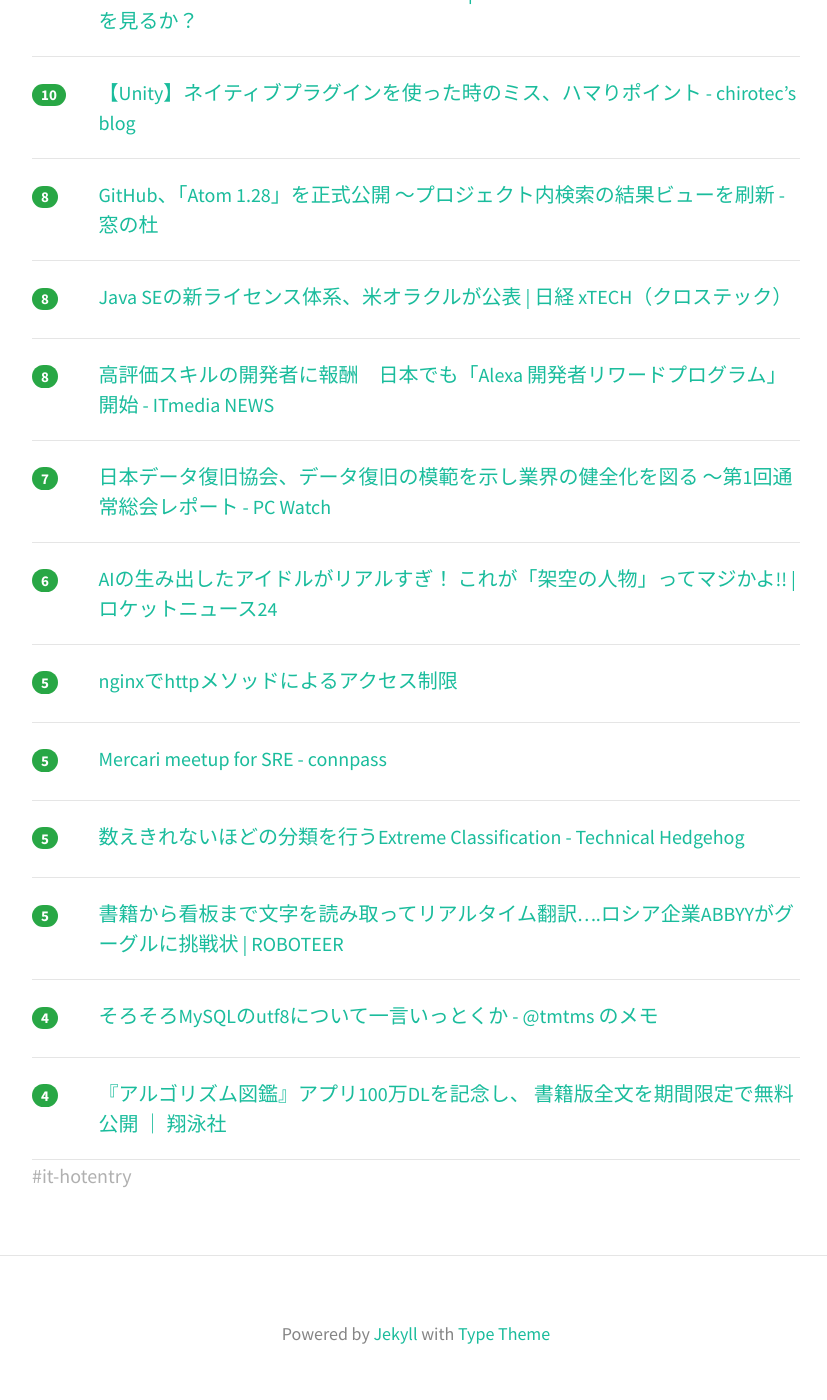
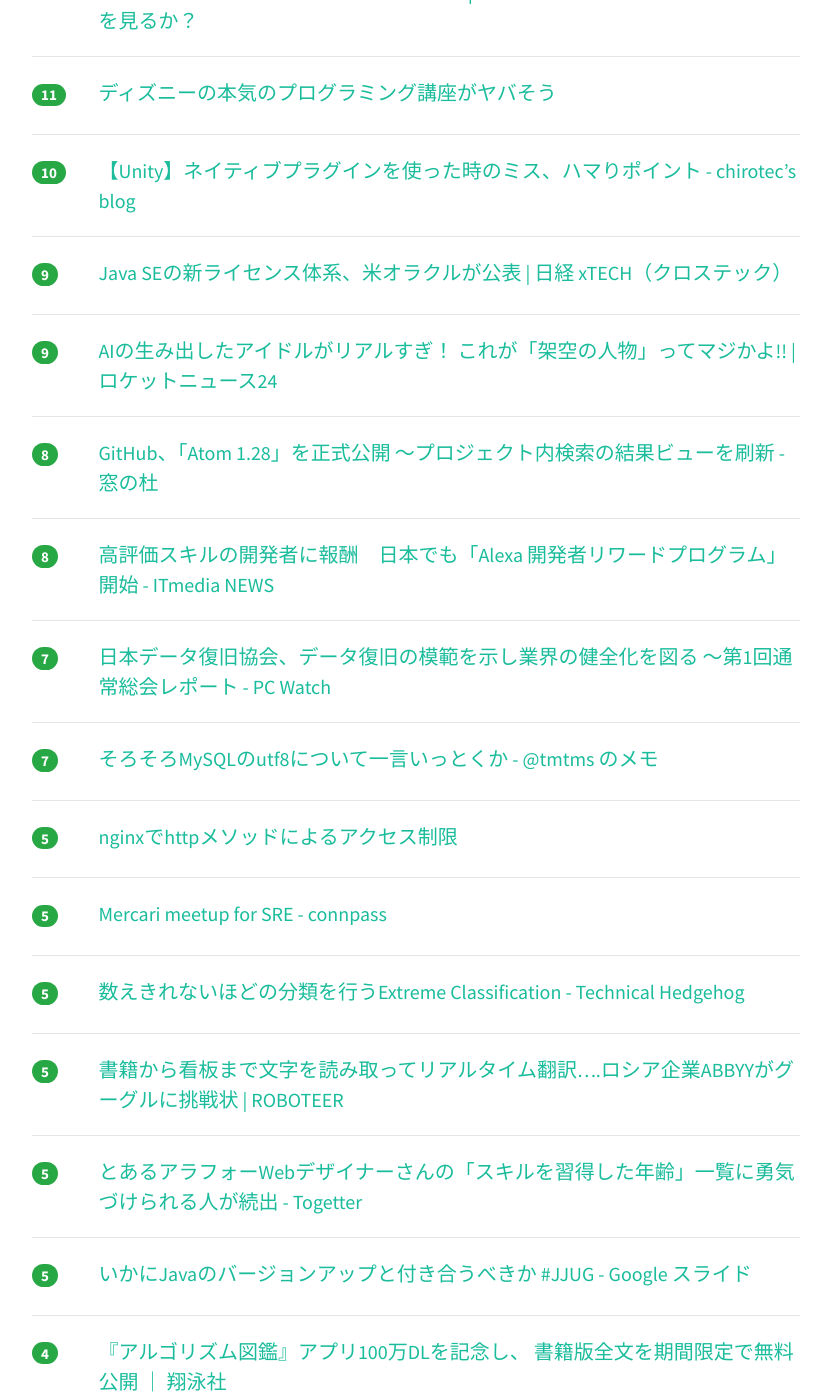
Before and after one commit to yatta47/hatena-matome-site, a Jekyll site: the page built from _posts/2018-06-23-hatena.md, in a window 1280 px wide and 1400 px high, scrolled down 706 px. Shown: the whole window, without its empty margins (224-1051 px from the left). Built offline with Jekyll 4.4.1, drawn with Linux system fonts in a browser that asks for light colours; nearby versions of some CDN libraries; some of the changed text lies outside the part shown.

Commit message:
Updated 2018-06-23

```diff
--- a/_posts/2018-06-23-hatena.md
+++ b/_posts/2018-06-23-hatena.md
@@ -1,13 +1,13 @@
 ---
 layout: post
 title:  "2018-06-23 はてぶIT"
-date:   2018-06-23 07:02:07
+date:   2018-06-23 08:01:02
 tags: [it-hotentry]
 ---
-16 件のデータあり
+20 件のデータあり
 
 <hr><div class="row">
-<div class="col-1"><span class="badge badge-pill badge-success h2">33</span></div>
+<div class="col-1"><span class="badge badge-pill badge-success h2">35</span></div>
 <div class="col-11"><a href='https://qiita.com/putan/items/d4e5fb95a110c1b0ff96' target='_blank'>ドメインモデルをコードへ落とす 〜あなたのクラスは、どこから？〜</a></div>
 </div>
 <hr>
@@ -22,8 +22,13 @@ tags: [it-hotentry]
 </div>
 <hr>
 <div class="row">
-<div class="col-1"><span class="badge badge-pill badge-success h2">15</span></div>
+<div class="col-1"><span class="badge badge-pill badge-success h2">16</span></div>
 <div class="col-11"><a href='http://ai-topics.com/amazon-echo-spot-reservation/' target='_blank'>Echo Spot：スマートスピーカーの「画面つき革命」あれはAmazonのE★スポット！ エコースポットのトピックスあり！ │ 【AI】人工知能ムスメは独身男の夢を見るか？</a></div>
+</div>
+<hr>
+<div class="row">
+<div class="col-1"><span class="badge badge-pill badge-success h2">11</span></div>
+<div class="col-11"><a href='https://anond.hatelabo.jp/20180622070415' target='_blank'>ディズニーの本気のプログラミング講座がヤバそう</a></div>
 </div>
 <hr>
 <div class="row">
@@ -32,13 +37,18 @@ tags: [it-hotentry]
 </div>
 <hr>
 <div class="row">
-<div class="col-1"><span class="badge badge-pill badge-success h2">8</span></div>
-<div class="col-11"><a href='https://forest.watch.impress.co.jp/docs/news/1129023.html' target='_blank'>GitHub、「Atom 1.28」を正式公開 ～プロジェクト内検索の結果ビューを刷新 - 窓の杜</a></div>
+<div class="col-1"><span class="badge badge-pill badge-success h2">9</span></div>
+<div class="col-11"><a href='http://tech.nikkeibp.co.jp/atcl/nxt/news/18/01697/' target='_blank'>Java SEの新ライセンス体系、米オラクルが公表 | 日経 xTECH（クロステック）</a></div>
+</div>
+<hr>
+<div class="row">
+<div class="col-1"><span class="badge badge-pill badge-success h2">9</span></div>
+<div class="col-11"><a href='https://rocketnews24.com/2018/06/22/1081315/' target='_blank'>AIの生み出したアイドルがリアルすぎ！ これが「架空の人物」ってマジかよ!! | ロケットニュース24</a></div>
 </div>
 <hr>
 <div class="row">
 <div class="col-1"><span class="badge badge-pill badge-success h2">8</span></div>
-<div class="col-11"><a href='http://tech.nikkeibp.co.jp/atcl/nxt/news/18/01697/' target='_blank'>Java SEの新ライセンス体系、米オラクルが公表 | 日経 xTECH（クロステック）</a></div>
+<div class="col-11"><a href='https://forest.watch.impress.co.jp/docs/news/1129023.html' target='_blank'>GitHub、「Atom 1.28」を正式公開 ～プロジェクト内検索の結果ビューを刷新 - 窓の杜</a></div>
 </div>
 <hr>
 <div class="row">
@@ -52,8 +62,8 @@ tags: [it-hotentry]
 </div>
 <hr>
 <div class="row">
-<div class="col-1"><span class="badge badge-pill badge-success h2">6</span></div>
-<div class="col-11"><a href='https://rocketnews24.com/2018/06/22/1081315/' target='_blank'>AIの生み出したアイドルがリアルすぎ！ これが「架空の人物」ってマジかよ!! | ロケットニュース24</a></div>
+<div class="col-1"><span class="badge badge-pill badge-success h2">7</span></div>
+<div class="col-11"><a href='https://tmtms.hatenablog.com/entry/201806/mysql-utf8' target='_blank'>そろそろMySQLのutf8について一言いっとくか - @tmtms のメモ</a></div>
 </div>
 <hr>
 <div class="row">
@@ -77,8 +87,13 @@ tags: [it-hotentry]
 </div>
 <hr>
 <div class="row">
-<div class="col-1"><span class="badge badge-pill badge-success h2">4</span></div>
-<div class="col-11"><a href='https://tmtms.hatenablog.com/entry/201806/mysql-utf8' target='_blank'>そろそろMySQLのutf8について一言いっとくか - @tmtms のメモ</a></div>
+<div class="col-1"><span class="badge badge-pill badge-success h2">5</span></div>
+<div class="col-11"><a href='https://togetter.com/li/1239805' target='_blank'>とあるアラフォーWebデザイナーさんの「スキルを習得した年齢」一覧に勇気づけられる人が続出 - Togetter</a></div>
+</div>
+<hr>
+<div class="row">
+<div class="col-1"><span class="badge badge-pill badge-success h2">5</span></div>
+<div class="col-11"><a href='https://docs.google.com/presentation/d/1Q2xaFjJQwinzfAnnNVPNIiB-rfZeld2w_nIZ_y4oMlQ/mobilepresent?slide=id.p' target='_blank'>いかにJavaのバージョンアップと付き合うべきか #JJUG - Google スライド</a></div>
 </div>
 <hr>
 <div class="row">
@@ -86,3 +101,8 @@ tags: [it-hotentry]
 <div class="col-11"><a href='https://www.shoeisha.co.jp/press/detail/402' target='_blank'>『アルゴリズム図鑑』アプリ100万DLを記念し、 書籍版全文を期間限定で無料公開 ｜ 翔泳社</a></div>
 </div>
 <hr>
+<div class="row">
+<div class="col-1"><span class="badge badge-pill badge-success h2">4</span></div>
+<div class="col-11"><a href='https://ift.tt/2pSvX0l' target='_blank'>機械学習で作成したモデルをREST APIとしてdeployする[python] - ナード戦隊データマン</a></div>
+</div>
+<hr>
```
